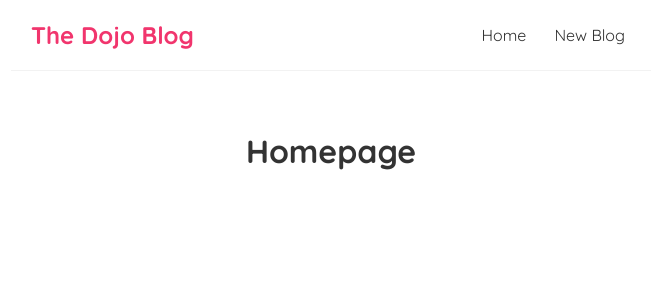
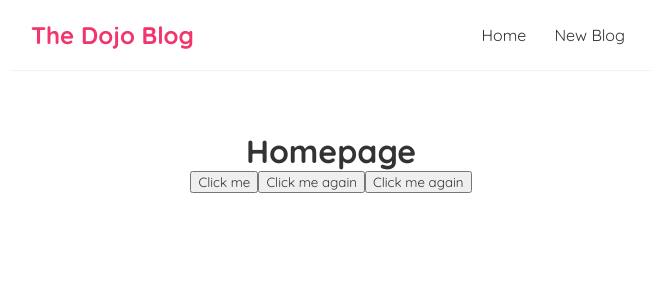
Before and after one commit to C0D3RLK14/learning-react-netninja-tutorial, a React (Create React App) app in the folder dojo-blog/: page / in a window 1280 px wide. Shown: the top 300 px of the page, without its empty margins (309-964 px from the left). Built offline with nearby package versions, Linux system fonts and the light colour scheme.

Commit message:
Click events
Learned how to create onClick events and touched the surface of the event object

```diff
--- a/dojo-blog/src/Home.js
+++ b/dojo-blog/src/Home.js
@@ -1,7 +1,29 @@
 const Home = () => {
+    // Function for handling the click event(can be named as anything doesn't have to be 'handleClick')
+    const handleClick = () => console.log('hello, ninjas');
+
+    // Logging the event object('e') to the console
+    const handleClickMeAgain = (name, e) => {
+        console.log('hello,', name);
+        console.log(e);
+    }
+
     return (
         <div className="home">
             <h1>Homepage</h1>
+            {/* Hooking the function to the button click event */}
+            <button onClick={handleClick}>Click me</button>
+            {/* NOTE: We should not call the function(handleClick()), bcz it will run the function even without the button being clicked. Therefore you just reference(handleClick) it */}
+
+            {/* How to pass in an argument with the funciton */}
+            <button onClick={() => handleClickMeAgain('LK')}>Click me again</button>
+            {/* Here the function with an argument we need to run with the button clicked is wrapped around another funciton. This just declares a function without calling it. And this type of a function is called an anonymous function */}
+
+            {/* Event object (e) */}
+            {/* Attributes like onClick and others related to event handling produces an event object we could access it from the further most function in the event handling attribute. In the below example from the anonymous function. As follows */}
+            <button onClick={(e) => {
+                handleClickMeAgain('LK', e);
+            }}>Click me again</button>
         </div>
     );
 }
```
